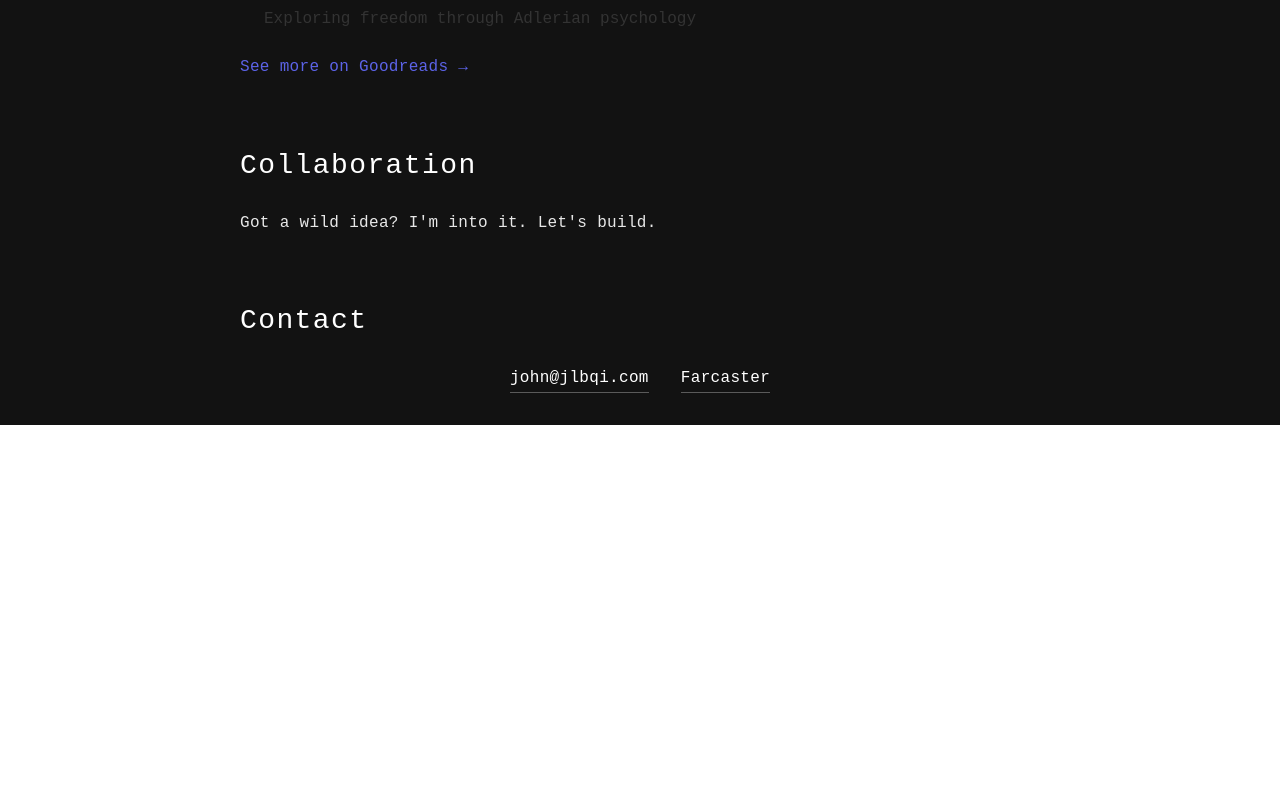
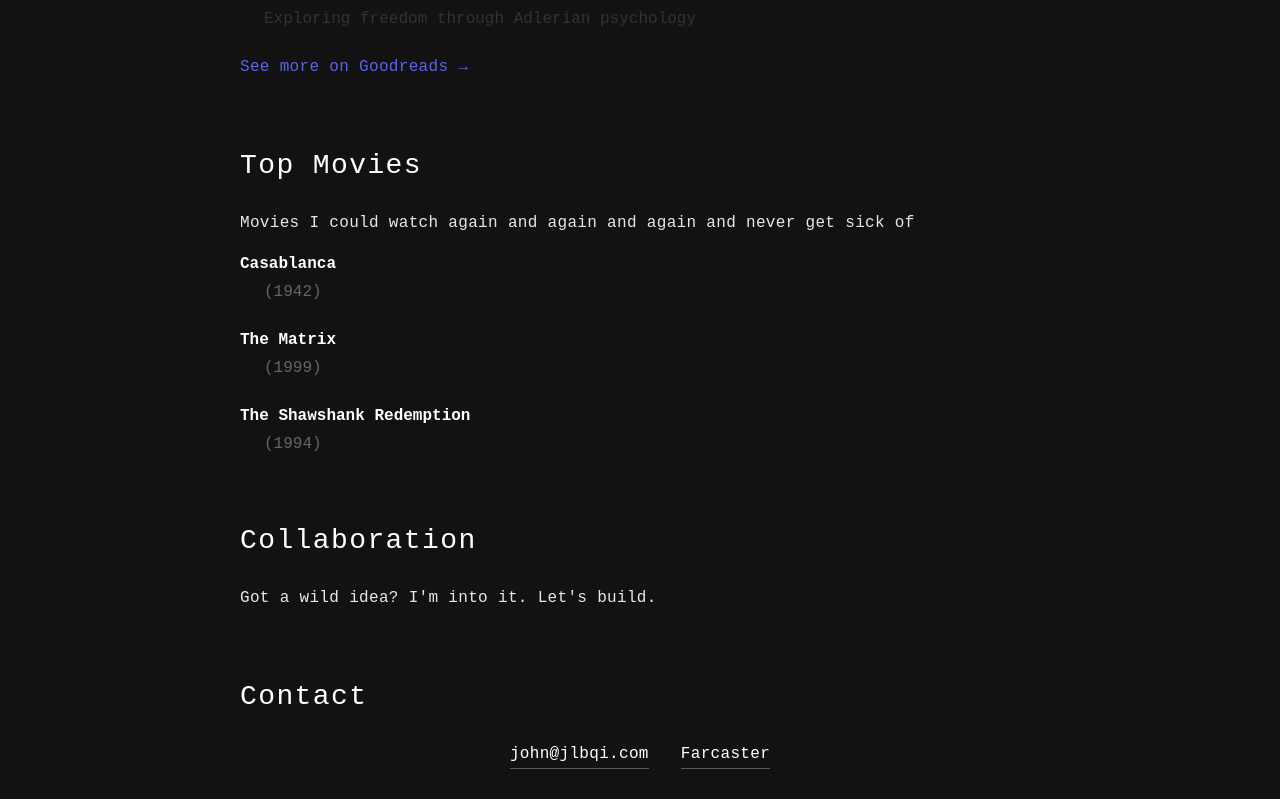
Before and after one commit to jlb-qi/jlb-profile, a React (Vite) app: page / in a window 1280 px wide. Shown: the part 1529-2328 px from the top of the page. Before the commit the page ends 1954 px from the top, so only its background shows below. Built offline with nearby package versions, Linux system fonts and the light colour scheme; no server answers.

Commit message:
add movie section

```diff
--- a/src/App.css
+++ b/src/App.css
@@ -161,6 +161,21 @@ p {
   color: #333;
 }
 
+.movie-list {
+  list-style: none;
+  padding: 0;
+}
+
+.movie-list li {
+  margin-bottom: 1.5rem;
+}
+
+.movie-year {
+  margin-left: 1.5rem;
+  color: #666;
+  margin-top: 0.25rem;
+}
+
 /* Shop Styles */
 .container {
   width: 100%;
--- a/src/App.tsx
+++ b/src/App.tsx
@@ -81,6 +81,25 @@ function App() {
                 <p><a href="https://goodreads.com/jlbqi" target="_blank" rel="noopener noreferrer">See more on Goodreads →</a></p>
               </section>
 
+              <section className="movies">
+                <h2>Top Movies</h2>
+                <p>Movies I could watch again and again and again and never get sick of</p>
+                <ul className="movie-list">
+                  <li>
+                    <div className="movie-title"><strong>Casablanca</strong></div>
+                    <div className="movie-year">(1942)</div>
+                  </li>
+                  <li>
+                    <div className="movie-title"><strong>The Matrix</strong></div>
+                    <div className="movie-year">(1999)</div>
+                  </li>
+                  <li>
+                    <div className="movie-title"><strong>The Shawshank Redemption</strong></div>
+                    <div className="movie-year">(1994)</div>
+                  </li>
+                </ul>
+              </section>
+
               <section className="collaboration">
                 <h2>Collaboration</h2>
                 <p>Got a wild idea? I'm into it. Let's build.</p>
```
